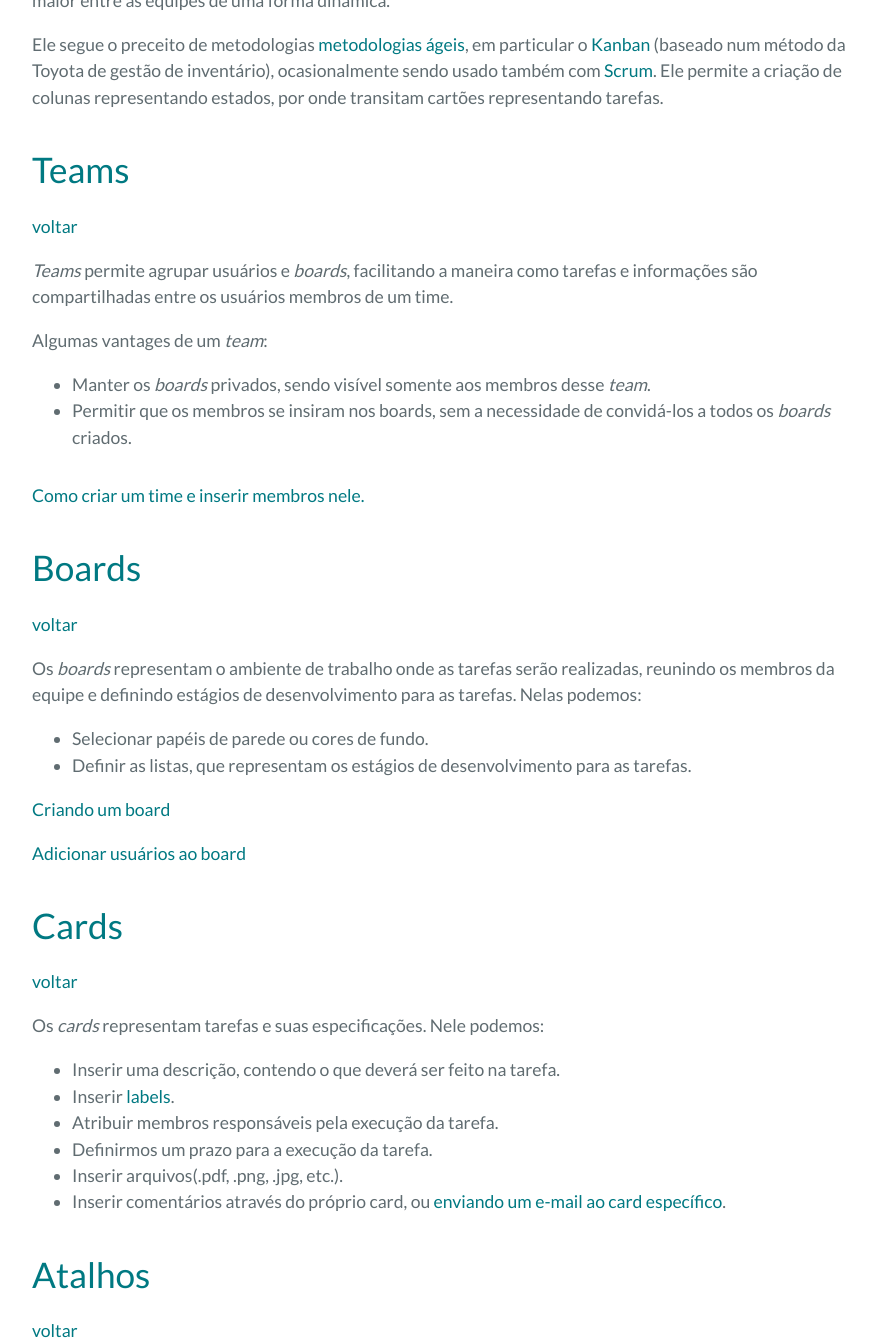
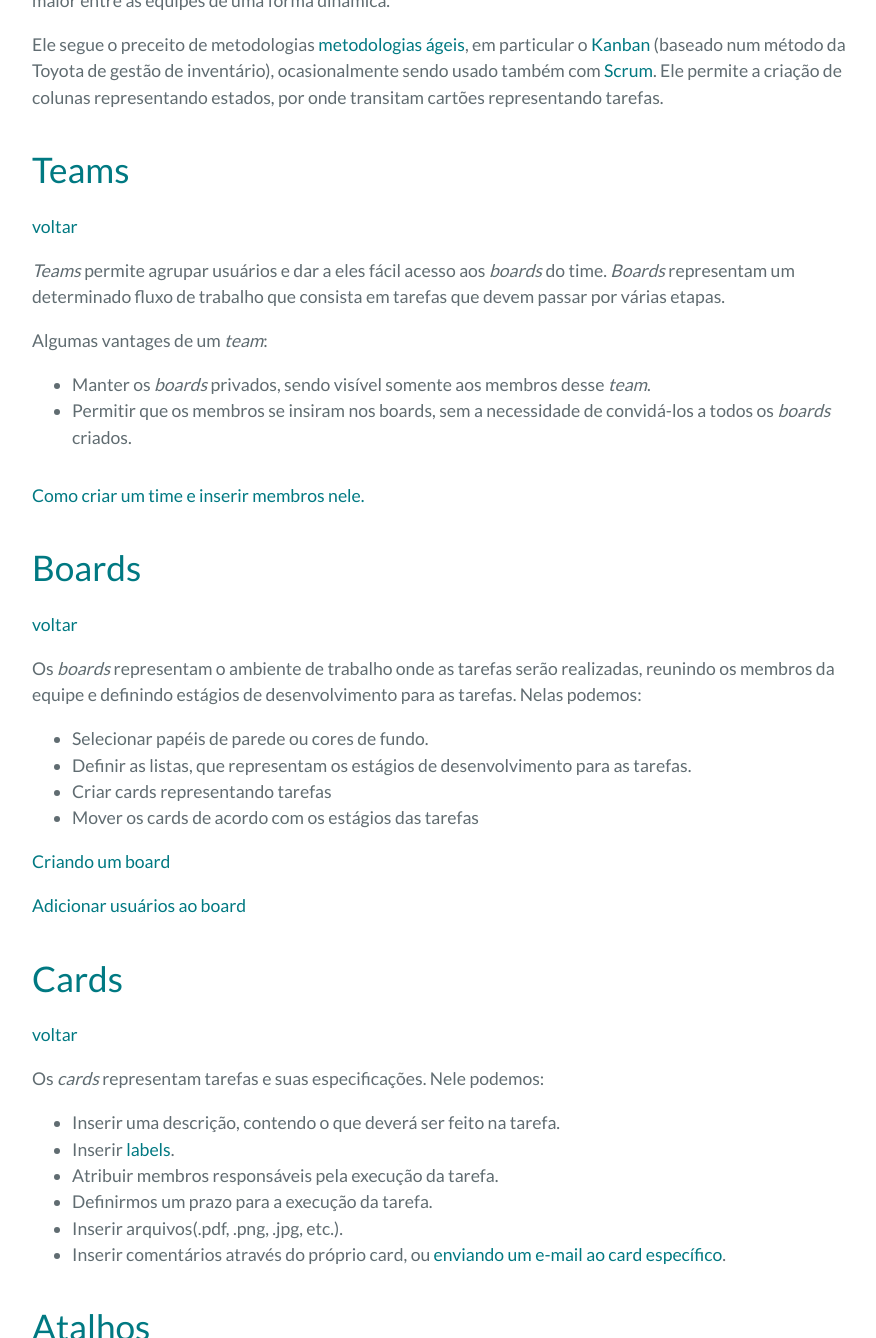
Before and after one commit to vert-capital/vert-capital.github.io, a Jekyll site: the page built from _posts/2018-07-16-treinamento-trello.md, in a window 1280 px wide and 1400 px high, scrolled down 921 px, cut to the strip 0-1338 px from the top of the window. Shown: the whole strip, without its empty margins (192-1068 px from the left). Built offline with Jekyll 4.4.1, drawn with Linux system fonts in a browser that asks for light colours; some of the changed text lies outside the part shown.

Commit message:
Teams, boards, armadilhas
* Clarificação no pedaço *Teams*
* Um pouco mais de detalhes nos *boards*
* Added armadilhas no final

```diff
--- a/_posts/2018-07-16-treinamento-trello.md
+++ b/_posts/2018-07-16-treinamento-trello.md
@@ -24,7 +24,7 @@ Ele segue o preceito de metodologias [metodologias ágeis][agile], em particular
 # [Teams][Teams]
 [voltar][Voltar]
 
-*Teams* permite agrupar usuários e *boards*, facilitando a maneira como tarefas e informações são compartilhadas entre os usuários membros de um time.
+*Teams* permite agrupar usuários e dar a eles fácil acesso aos *boards* do time. *Boards* representam um determinado fluxo de trabalho que consista em tarefas que devem passar por várias etapas.
 
 Algumas vantages de um *team*:
 * Manter os *boards* privados, sendo visível somente aos membros desse *team*.
@@ -39,6 +39,8 @@ Algumas vantages de um *team*:
 Os *boards* representam o ambiente de trabalho onde as tarefas serão realizadas, reunindo os membros da equipe e definindo estágios de desenvolvimento para as tarefas. Nelas podemos:
 * Selecionar papéis de parede ou cores de fundo.
 * Definir as listas, que representam os estágios de desenvolvimento para as tarefas.
+* Criar cards representando tarefas
+* Mover os cards de acordo com os estágios das tarefas
 
 [Criando um board][criando-um-board]
 
@@ -115,6 +117,14 @@ Alguns *templates* prontos, com boas ideias de organização de um *Board*:
 4. Visualização do comentário dentro do Card
 ![passo-4]({{ site.url }}/assets/img/treinamento-trello/trello_email_4.png)
 
+## Armadilhas
+
+Existem algumas armadilhas na organização do Trello:
+* Excesso de colunas
+* Labels vs Colunas
+* Colunas subjetivas
+* *Timing* de tarefas (longas ou curtas demais)
+
 
 
 # [Fontes][fontes]
```
